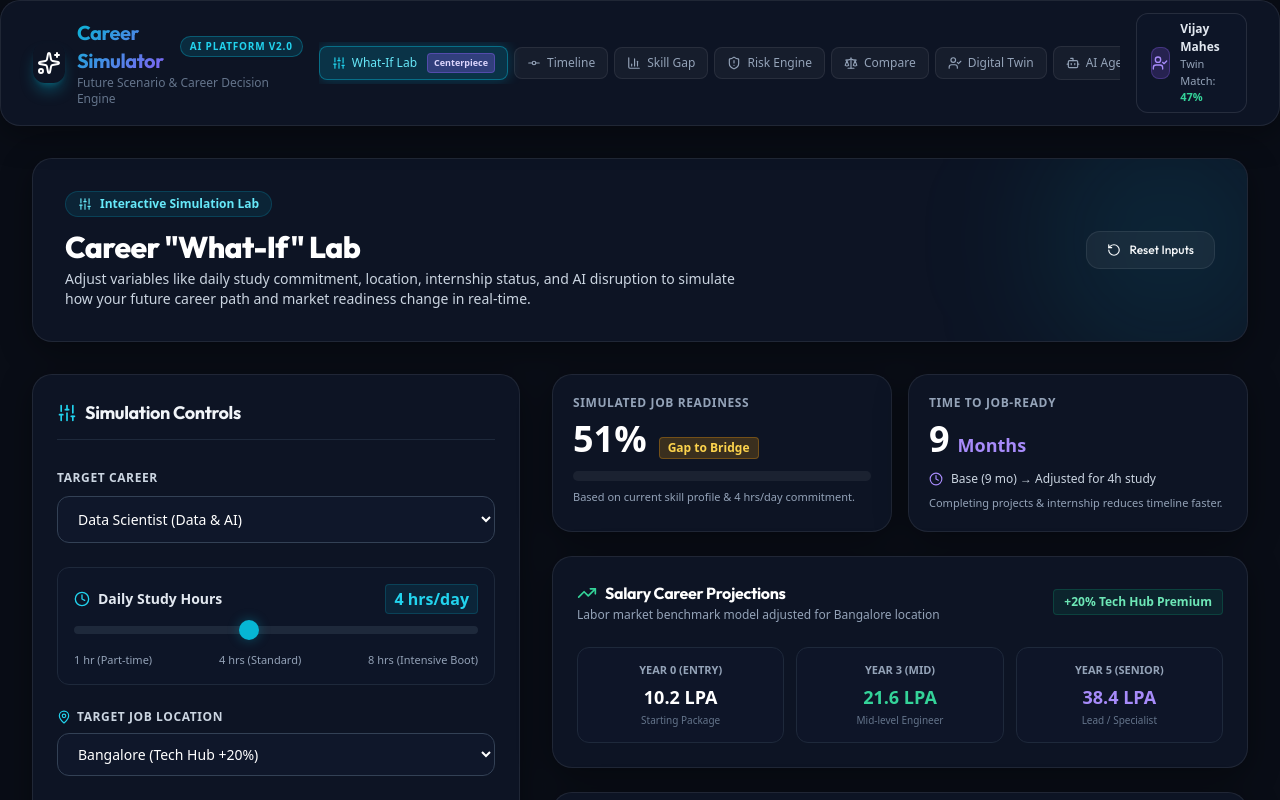
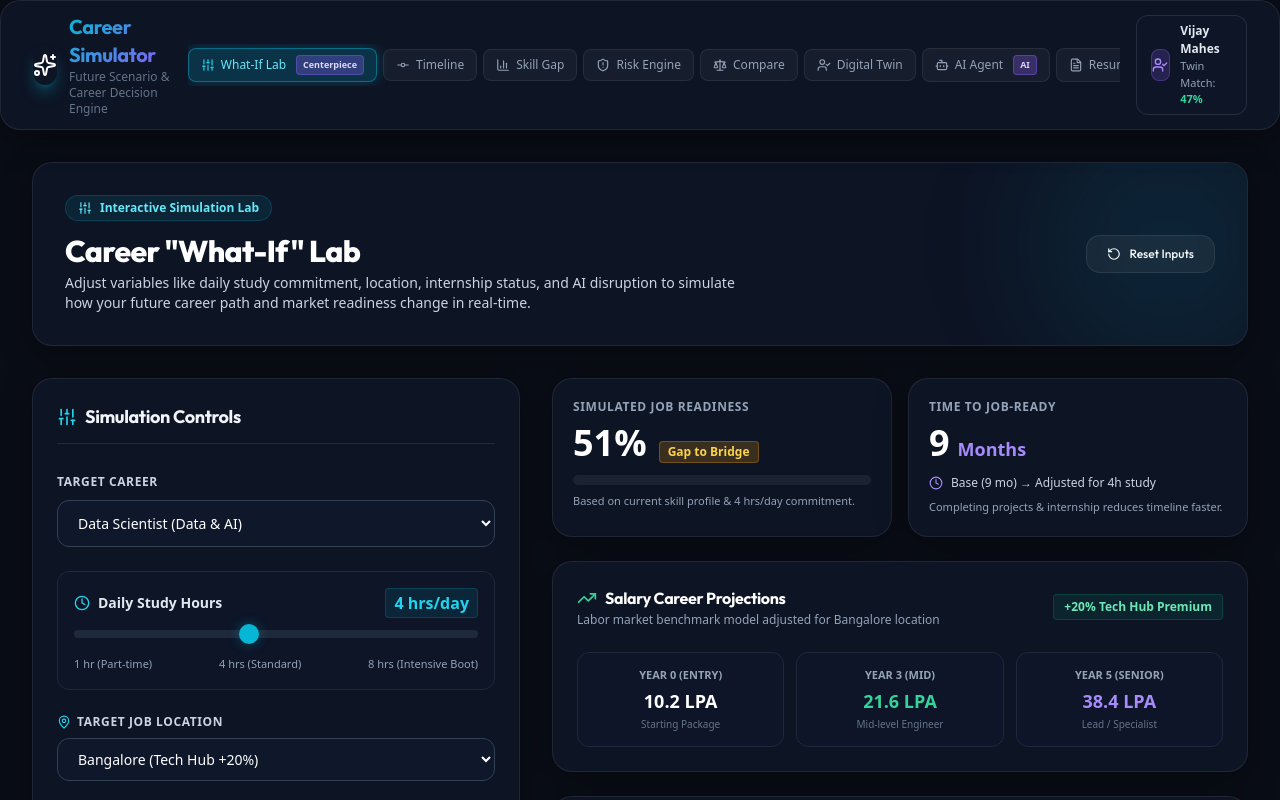
Before and after one commit to vijaymahes9080/Career-Simulator, a React (Vite) app: page / in a window 1280 px wide. Shown: the top 800 px of the page. Built offline with nearby package versions, Linux system fonts and the light colour scheme.

Commit message:
Remove AI Platform v2.0 badge text from header

```diff
--- a/src/components/Navbar.jsx
+++ b/src/components/Navbar.jsx
@@ -61,12 +61,7 @@ export default function Navbar({ activeTab, setActiveTab, userProfile, currentTw
             <Sparkles className="w-6 h-6 text-white" />
           </div>
           <div>
-            <div className="brand-title-row">
-              <h1 className="text-xl font-bold text-gradient">Career Simulator</h1>
-              <span className="v2-badge">
-                AI Platform v2.0
-              </span>
-            </div>
+            <h1 className="text-xl font-bold text-gradient">Career Simulator</h1>
             <p className="text-xs text-[var(--text-muted)]">Future Scenario & Career Decision Engine</p>
           </div>
         </div>
```
